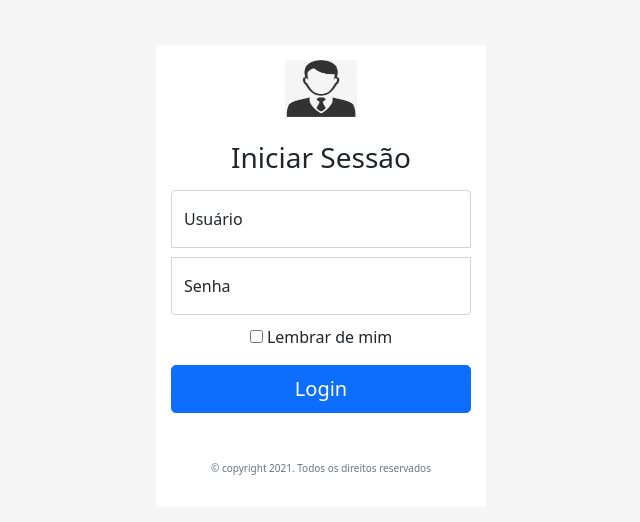
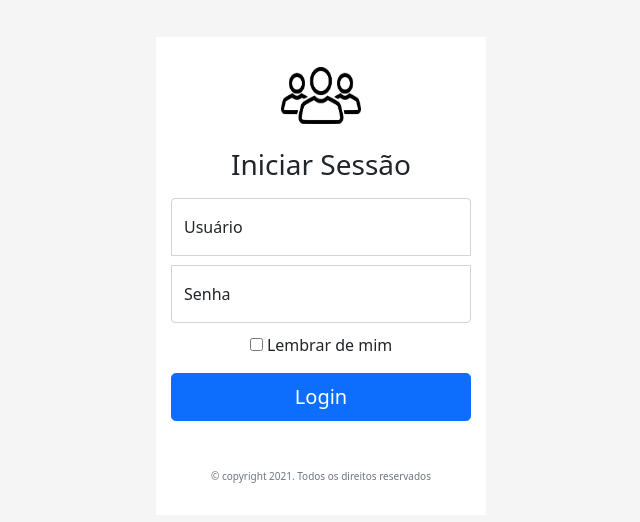
Before and after one commit to Peedrohenrique/Login-page, a plain HTML site: page login.html in a window 1280 px wide. Shown: the part 124-646 px from the top of the page, without its empty margins (319-959 px from the left). Drawn offline with nearby package versions, Linux system fonts and the light colour scheme.

Commit message:
Meu Projeto V.7.3
Trocado o logo;
e colocando umas formatações no logo

```diff
--- a/css/login.css
+++ b/css/login.css
@@ -49,3 +49,8 @@ body {
     font-size: 10px;
     margin-top: -30px;
 }
+
+img {
+  width: 80px;
+  margin-top: 15px;
+}
--- a/login.html
+++ b/login.html
@@ -52,7 +52,7 @@
     <main class="form-signin bg-white">
         <!--comando class="bg-white"> caso se quiser trocar-->
         <form>
-            <img class="mb-4" src="img/icones.png" alt="" width="72" height="57">
+            <img class="mb-4" src="img/logo.png" alt="" width="72" height="57">
             <h1 class="h3 mb-3 fw-normal">Iniciar Sessão</h1>
 
             <div class="form-floating">
```
Also changed, not shown: img/logo.png (added).
